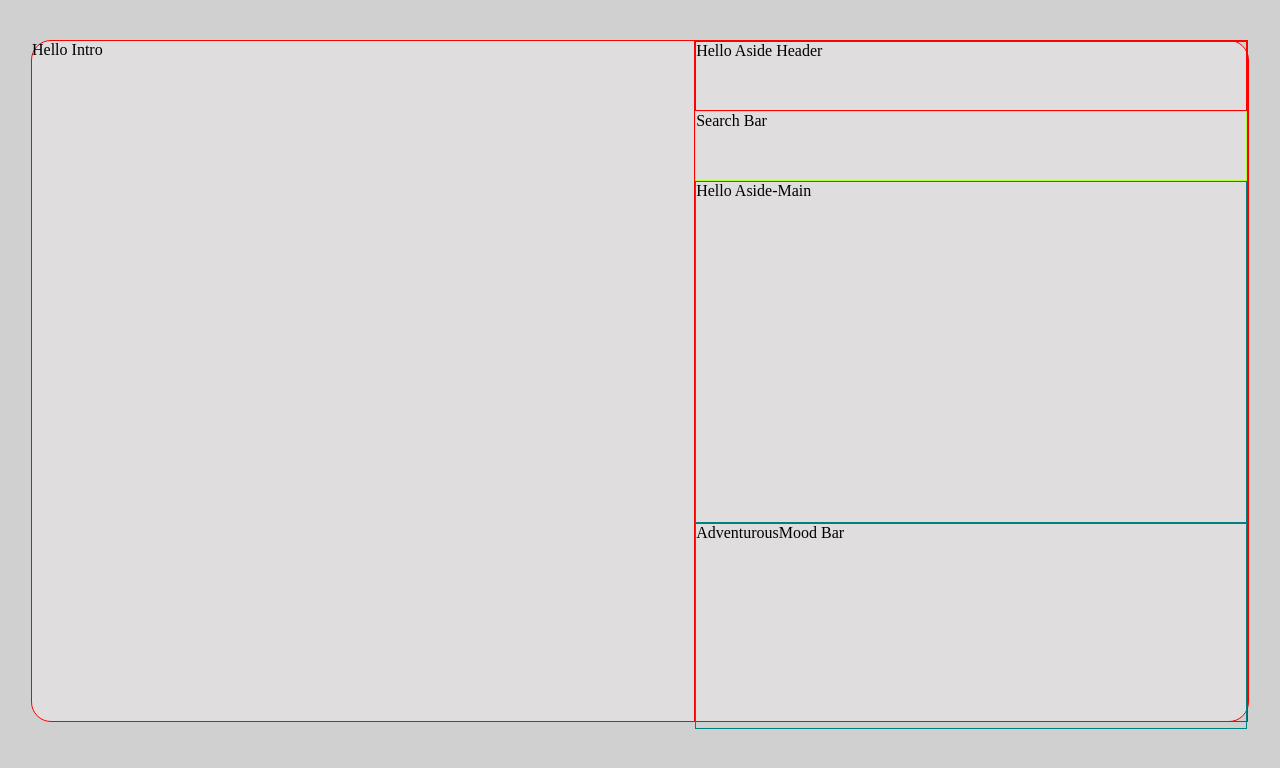
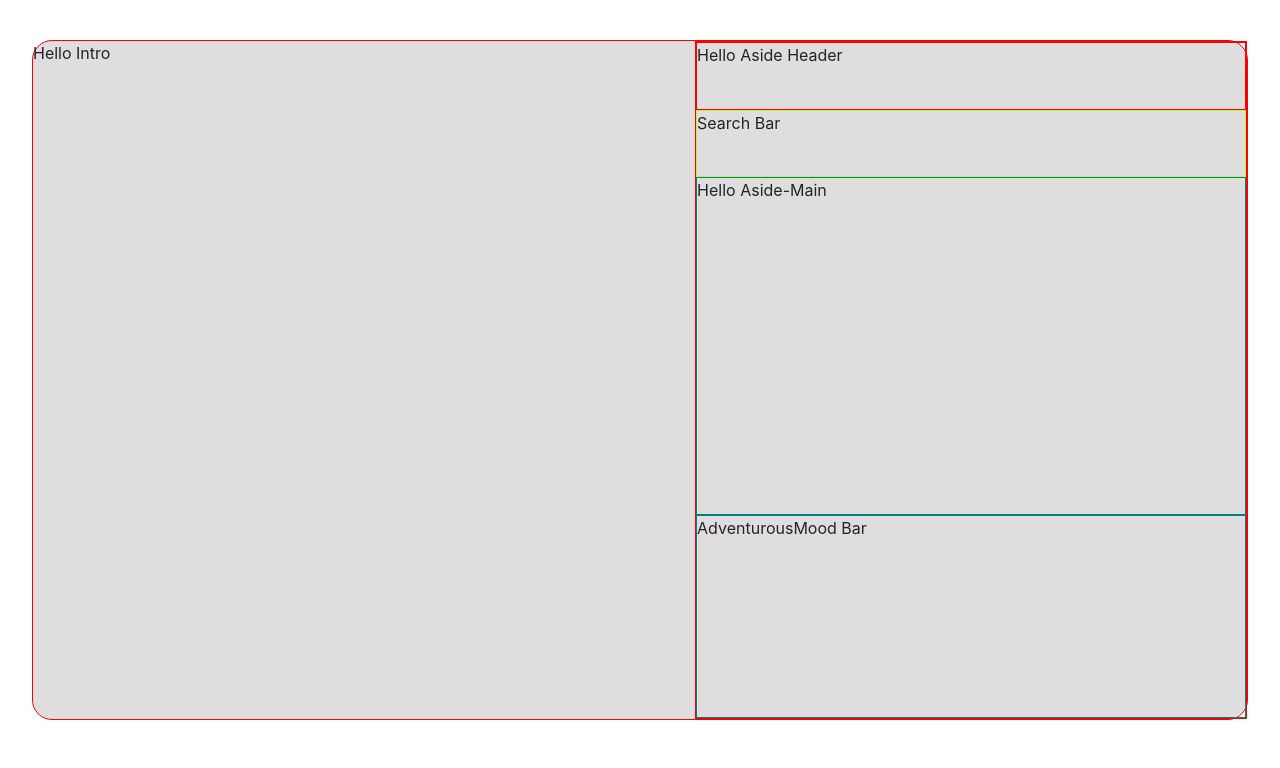
Before and after one commit to bidodev/react-dtravel-client, a React (Create React App) app: page / in a window 1280 px wide. Shown: the top 768 px of the page. Built offline with nearby package versions, Linux system fonts and the light colour scheme.

Commit message:
google fonts

```diff
--- a/src/scss/main.scss
+++ b/src/scss/main.scss
@@ -1,3 +1,5 @@
 @import './app';
 @import './layout/intro';
 @import './layout/aside';
+@import "node_modules/bootstrap/scss/bootstrap";
+@import url('https://fonts.googleapis.com/css2?family=Lora:ital,wght@0,400;0,500;0,600;0,700;1,400;1,500;1,600;1,700&family=Nunito:ital,wght@0,200;0,300;0,400;0,600;0,800;0,900;1,300;1,600;1,700;1,800;1,900&display=swap');
```
